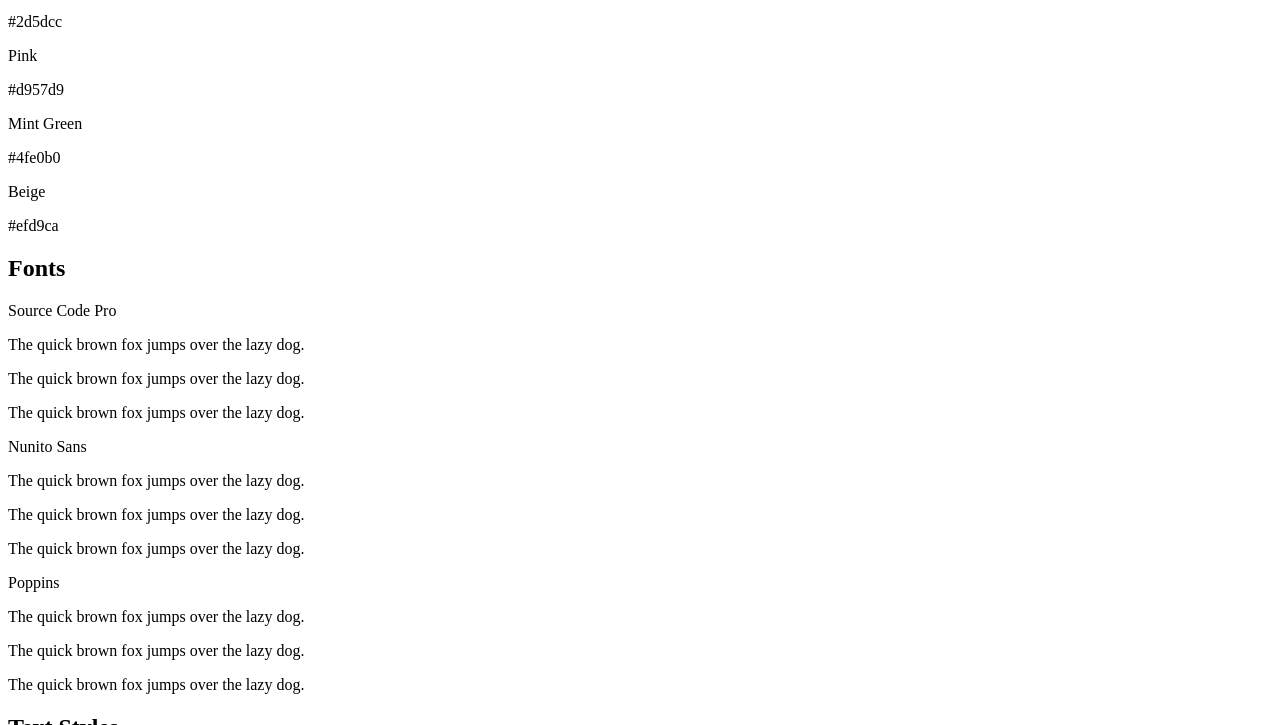
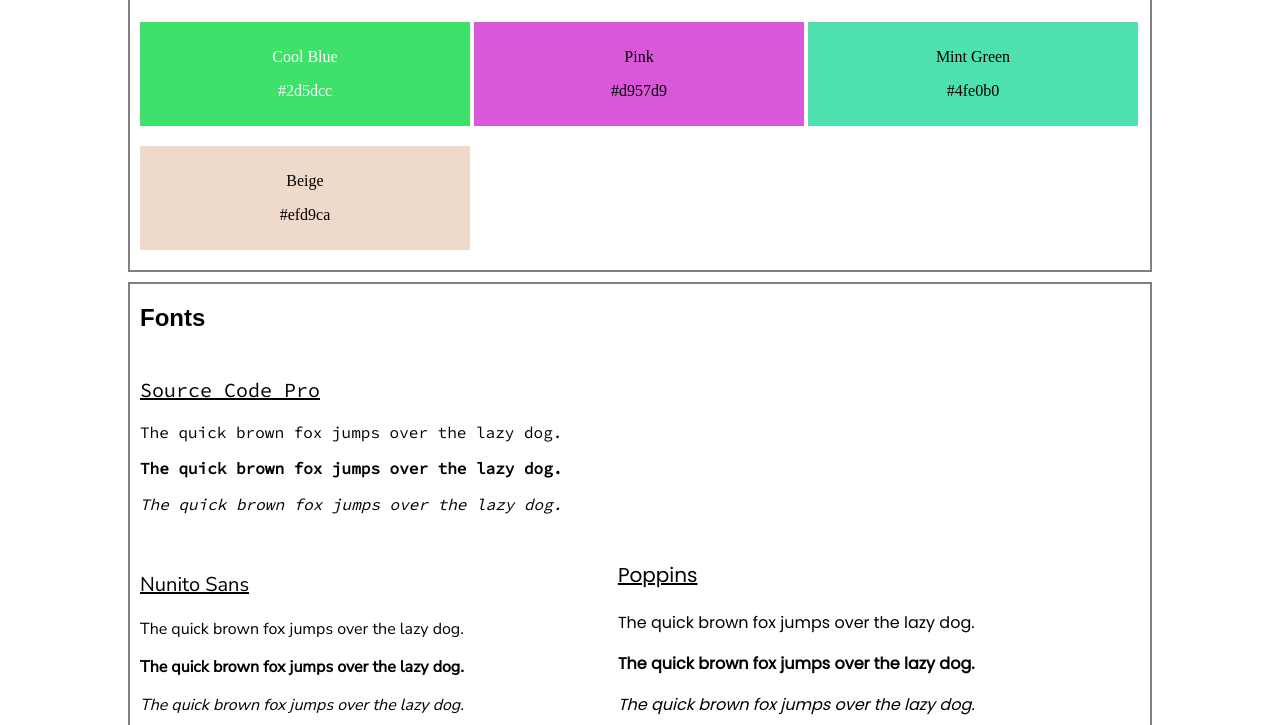
Before and after one commit to willmermbarrera/My-Website-Style-Guide, a plain HTML site: page index.html in a window 1280 px wide. Shown: the part 148-873 px from the top of the page. Drawn offline with Linux system fonts and the light colour scheme.

Commit message:
Update link between html ans css

```diff
--- a/index.html
+++ b/index.html
@@ -6,7 +6,7 @@
     <meta http-equiv="X-UA-Compatible" content="IE=edge">
     <meta name="viewport" content="width=device-width, initial-scale=1.0">
     <title>My Website Style Guide</title>
-    <link rel='stylesheet' href='../My Website Style Guide/resources/css/styles.css'>
+    <link rel='stylesheet' href='../My-Website-Style-Guide/resources/css/styles.css'>
     <link rel="preconnect" href="https://fonts.googleapis.com">
     <link rel="preconnect" href="https://fonts.gstatic.com" crossorigin>
     <link href="https://fonts.googleapis.com/css2?family=Nunito+Sans&family=Permanent+Marker&family=Poppins&family=Source+Code+Pro&display=swap" rel="stylesheet">
```
